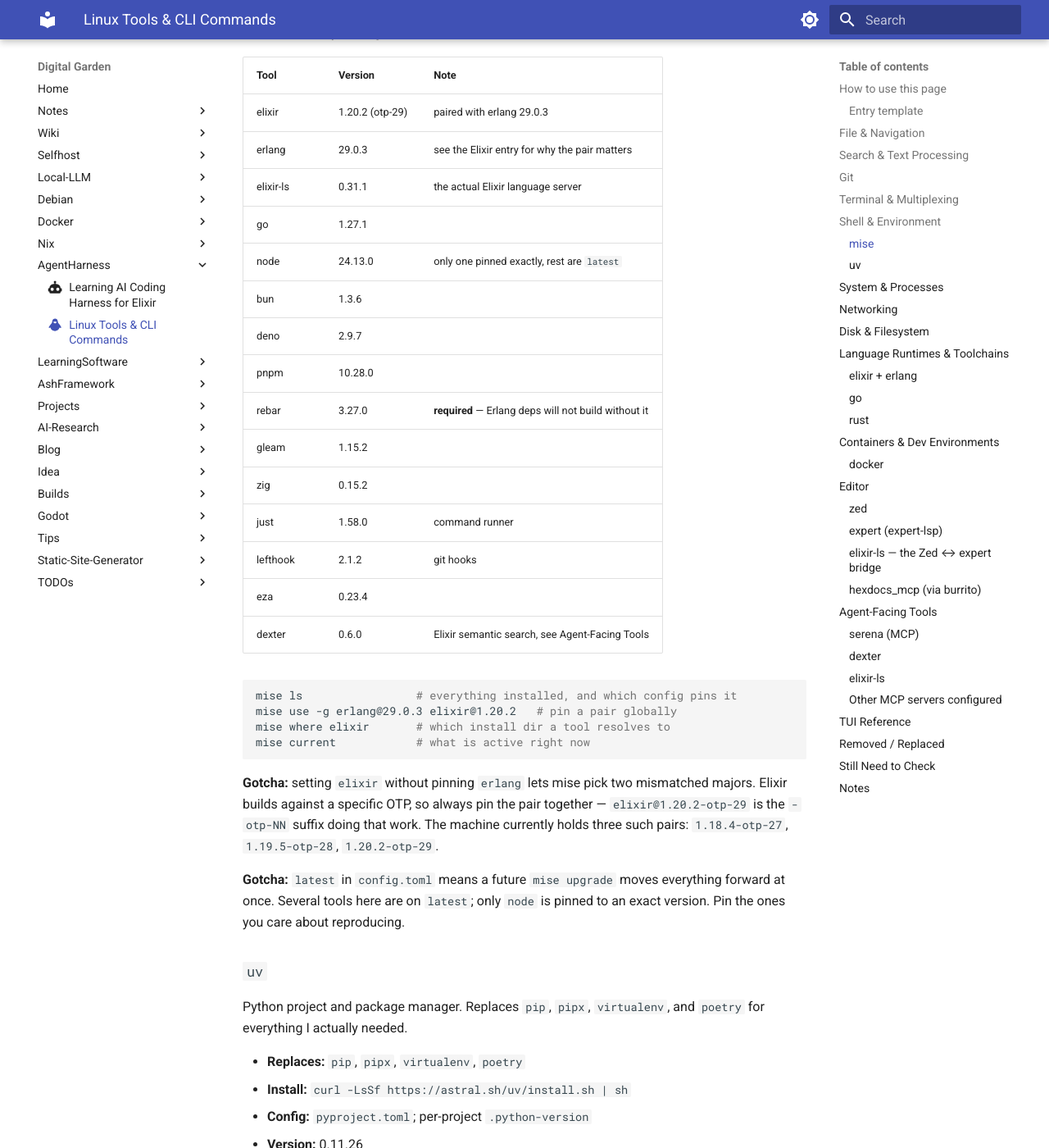
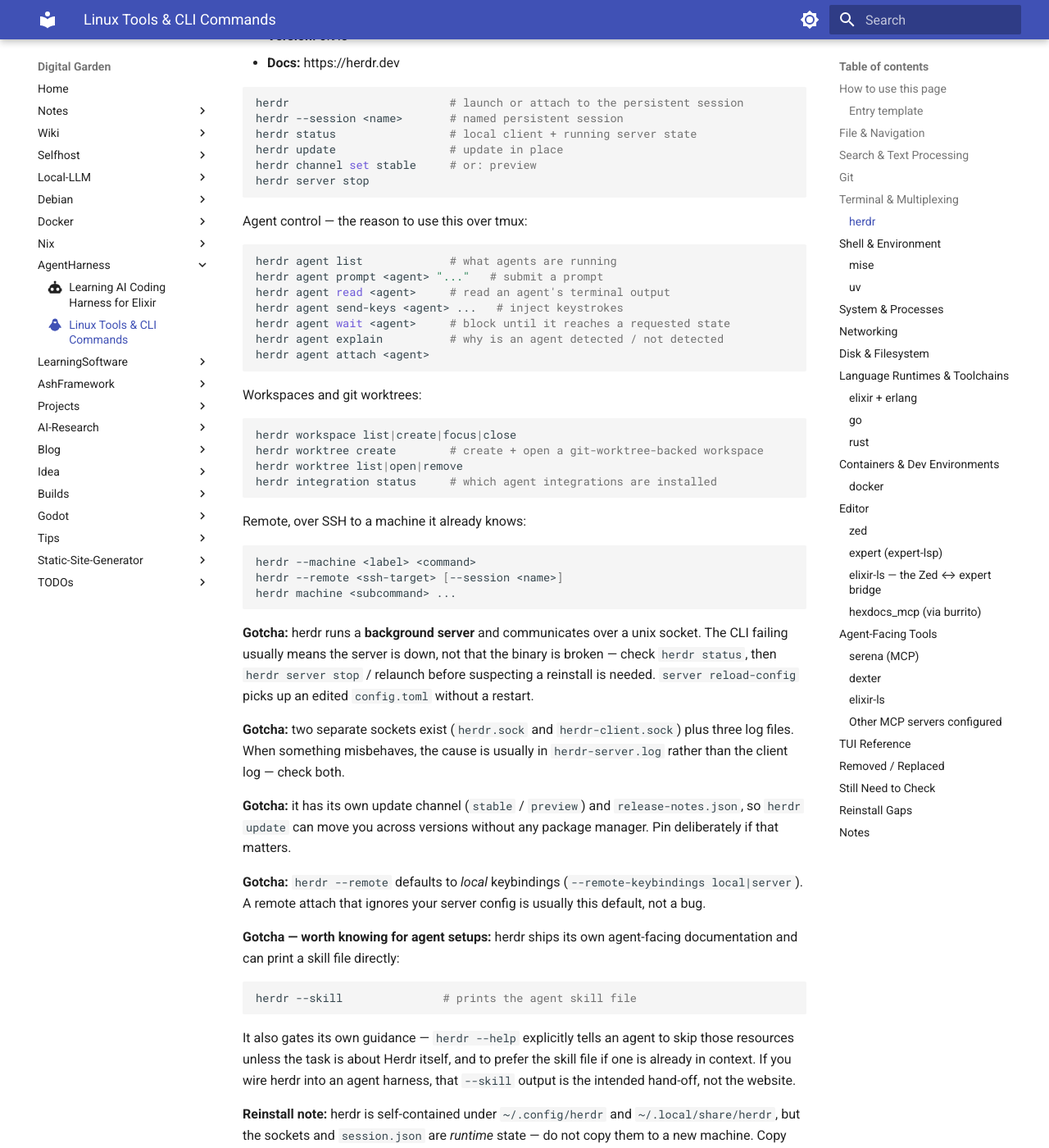
Before and after one commit to jnkk/mkdocs, an MkDocs documentation site: the page built from docs/AgentHarness/Linux-Tools.md, in a window 1280 px wide and 1400 px high, scrolled down 2085 px. Shown: the whole window at 82% size. Built offline with MkDocs 1.6.1 and Material for MkDocs 9.7.7, drawn with Linux system fonts in a browser that asks for light colours; some of the changed text lies outside the part shown.

Commit message:
docs: document herdr and add reinstall gap checklist
Records herdr 0.9.3 as the agent-facing terminal workspace manager: named
persistent sessions, herdr agent prompt/read/send-keys/wait, worktree-backed
workspaces, and SSH via --machine/--remote. Notes the background server and
socket behaviour that makes CLI failures look like a broken binary.

Reframes the page around its actual purpose — rebuilding Debian from scratch —
and adds a Reinstall Gaps table for the six entries that cannot yet rebuild
themselves, plus the config that is currently only on disk.

Ultraworked with [Sisyphus](https://github.com/code-yeongyu/oh-my-openagent)

Co-authored-by: Sisyphus <clio-agent@sisyphuslabs.ai>

````diff
--- a/docs/AgentHarness/Linux-Tools.md
+++ b/docs/AgentHarness/Linux-Tools.md
@@ -16,11 +16,15 @@
 My personal toolbox — the CLI tools I actually have installed and reach for, and
 why I picked them.
 
-This page exists for two reasons:
+This page exists for three reasons:
 
-1. **Future me** — six months from now I will have forgotten which tool solved
-   which problem, and what it replaced. The "Replaced" line is the valuable part.
-2. **AI agents** — an agent reading this knows what the machine can do *before*
+1. **Rebuilding Debian from scratch.** This is the main one. After a reinstall I
+   need to reconstruct a working agent harness — versions, config file paths,
+   install methods, and which tools only exist because something else depends on
+   them. An entry that omits its install command is a hole in the recovery plan.
+2. **Future me** — six months from now I will have forgotten which tool solved
+   which problem, and what it replaced. The "Replaces" line is the valuable part.
+3. **AI agents** — an agent reading this knows what the machine can do *before*
    it falls back to slow generic commands or writes a shell script for something
    a tool already handles.
 
@@ -82,7 +86,94 @@
 
 <!-- tmux, zellij, screen, tmate, asciinema -->
 
-_Empty — to be filled._
+### `herdr`
+
+Terminal workspace manager built specifically for AI coding agents. Where tmux
+gives you panes, herdr gives you *named, persistent, addressable agent sessions*
+— you can list running agents, read their output, send them keys, submit
+prompts, and wait for an agent to reach a given state, all from the CLI or over
+a socket API. That is the part tmux cannot do.
+
+- **Install:** _TODO — self-updating; confirm the original install method before a
+  reinstall. `herdr update` fetches releases in place._
+- **Config:** `~/.config/herdr/config.toml` (override with `HERDR_CONFIG_PATH`)
+- **Logs:** `~/.config/herdr/herdr.log`, `herdr-client.log`, `herdr-server.log`
+- **Runtime state:** `~/.local/share/herdr/` — `herdr.sock`, `herdr-client.sock`,
+  `session.json`, `.plugins.lock`, `release-notes.json`
+- **Version:** 0.9.3
+- **Docs:** https://herdr.dev
+
+```bash
+herdr                        # launch or attach to the persistent session
+herdr --session <name>       # named persistent session
+herdr status                 # local client + running server state
+herdr update                 # update in place
+herdr channel set stable     # or: preview
+herdr server stop
+```
+
+Agent control — the reason to use this over tmux:
+
+```bash
+herdr agent list             # what agents are running
+herdr agent prompt <agent> "..."   # submit a prompt
+herdr agent read <agent>     # read an agent's terminal output
+herdr agent send-keys <agent> ...   # inject keystrokes
+herdr agent wait <agent>     # block until it reaches a requested state
+herdr agent explain          # why is an agent detected / not detected
+herdr agent attach <agent>
+```
+
+Workspaces and git worktrees:
+
+```bash
+herdr workspace list|create|focus|close
+herdr worktree create        # create + open a git-worktree-backed workspace
+herdr worktree list|open|remove
+herdr integration status     # which agent integrations are installed
+```
+
+Remote, over SSH to a machine it already knows:
+
+```bash
+herdr --machine <label> <command>
+herdr --remote <ssh-target> [--session <name>]
+herdr machine <subcommand> ...
+```
+
+**Gotcha:** herdr runs a **background server** and communicates over a unix
+socket. The CLI failing usually means the server is down, not that the binary is
+broken — check `herdr status`, then `herdr server stop` / relaunch before
+suspecting a reinstall is needed. `server reload-config` picks up an edited
+`config.toml` without a restart.
+
+**Gotcha:** two separate sockets exist (`herdr.sock` and `herdr-client.sock`)
+plus three log files. When something misbehaves, the cause is usually in
+`herdr-server.log` rather than the client log — check both.
+
+**Gotcha:** it has its own update channel (`stable` / `preview`) and
+`release-notes.json`, so `herdr update` can move you across versions without any
+package manager. Pin deliberately if that matters.
+
+**Gotcha:** `herdr --remote` defaults to *local* keybindings
+(`--remote-keybindings local|server`). A remote attach that ignores your server
+config is usually this default, not a bug.
+
+**Gotcha — worth knowing for agent setups:** herdr ships its own agent-facing
+documentation and can print a skill file directly:
+
+```bash
+herdr --skill               # prints the agent skill file
+```
+
+It also gates its own guidance — `herdr --help` explicitly tells an agent to skip
+those resources unless the task is about Herdr itself, and to prefer the skill
+file if one is already in context. If you wire herdr into an agent harness, that
+`--skill` output is the intended hand-off, not the website.
+
+**Reinstall note:** herdr is self-contained under `~/.config/herdr` and
+`~/.local/share/herdr`, but the sockets and `session.json` are *runtime* state —
+do not copy them to a new machine. Copy `config.toml` only.
 
 ## Shell & Environment
 
@@ -592,6 +683,28 @@
       until a repo or package page is verified.
 - [ ] `_TBD_`
 
+## Reinstall Gaps
+
+Since rebuilding Debian is this page's main job, these entries are **not yet
+self-sufficient** — an entry that cannot be reinstalled from is a hole in the
+recovery plan. Fix these before the next fresh install.
+
+| Entry | What is missing |
+| --- | --- |
+| `herdr` | Install method unknown — it self-updates, but the *original* install path is unrecorded |
+| `rust` | No install command, only "rustup". Need the exact rustup bootstrap URL + whether a `default-toolchain` is set |
+| `docker` | Described as "Docker's own apt repo" but no actual command. Need the repo line, GPG key, and the packages installed |
+| `zed` | Described as a tarball to `~/.local/zed.app` but no URL, no version pin, no update procedure |
+| `hexdocs_mcp` | Burrito path recorded, but not how burrito itself is installed or how the build is triggered |
+| `elixir-ls` | Config hardcodes the mise install path — need the `mise where` command to regenerate it after a reinstall |
+
+Also not recorded anywhere yet, and needed to rebuild the harness:
+
+- [ ] The `~/.config/opencode/opencode.json` MCP block (serena, elixir-ls, playwright, tidewave-mcp) — is it backed up or hand-retyped?
+- [ ] The `~/.config/zed/settings.json` agent block (MiniMax provider, api_url, `default_profile`)
+- [ ] Which of `~/.local/bin/*` are actually needed: `agy`, `picoclaw`, `goose`, `hermes`, `hermes-acp`, `beads`, `shepherd`, `specify`, `sp`, `serena-agent`, `serena-hooks`
+- [ ] Linuxbrew vs mise vs apt — which of the three owns which binary. Expert comes from Linuxbrew, most things from mise, and the split is currently implicit.
+
 ---
 
 ## Notes
````
